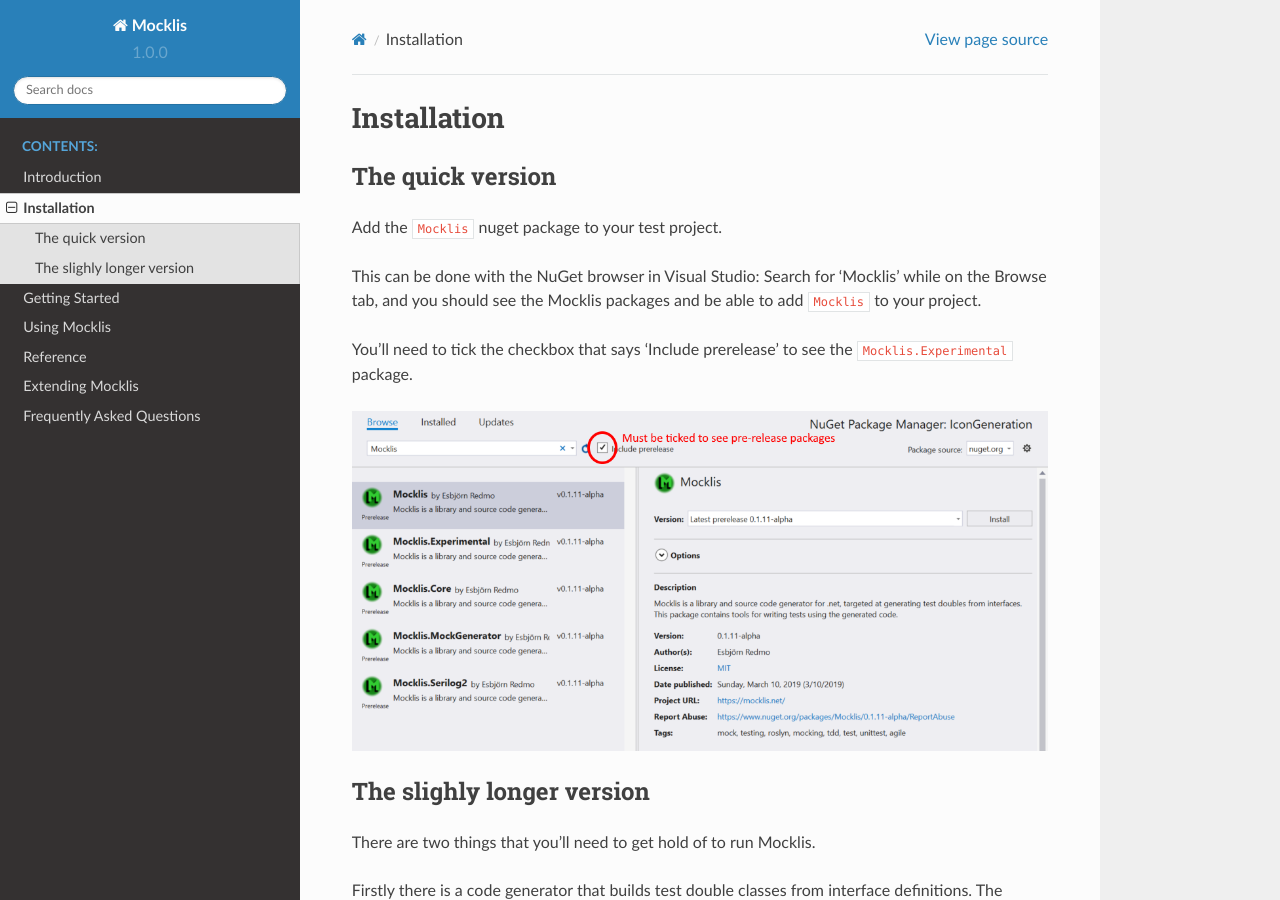
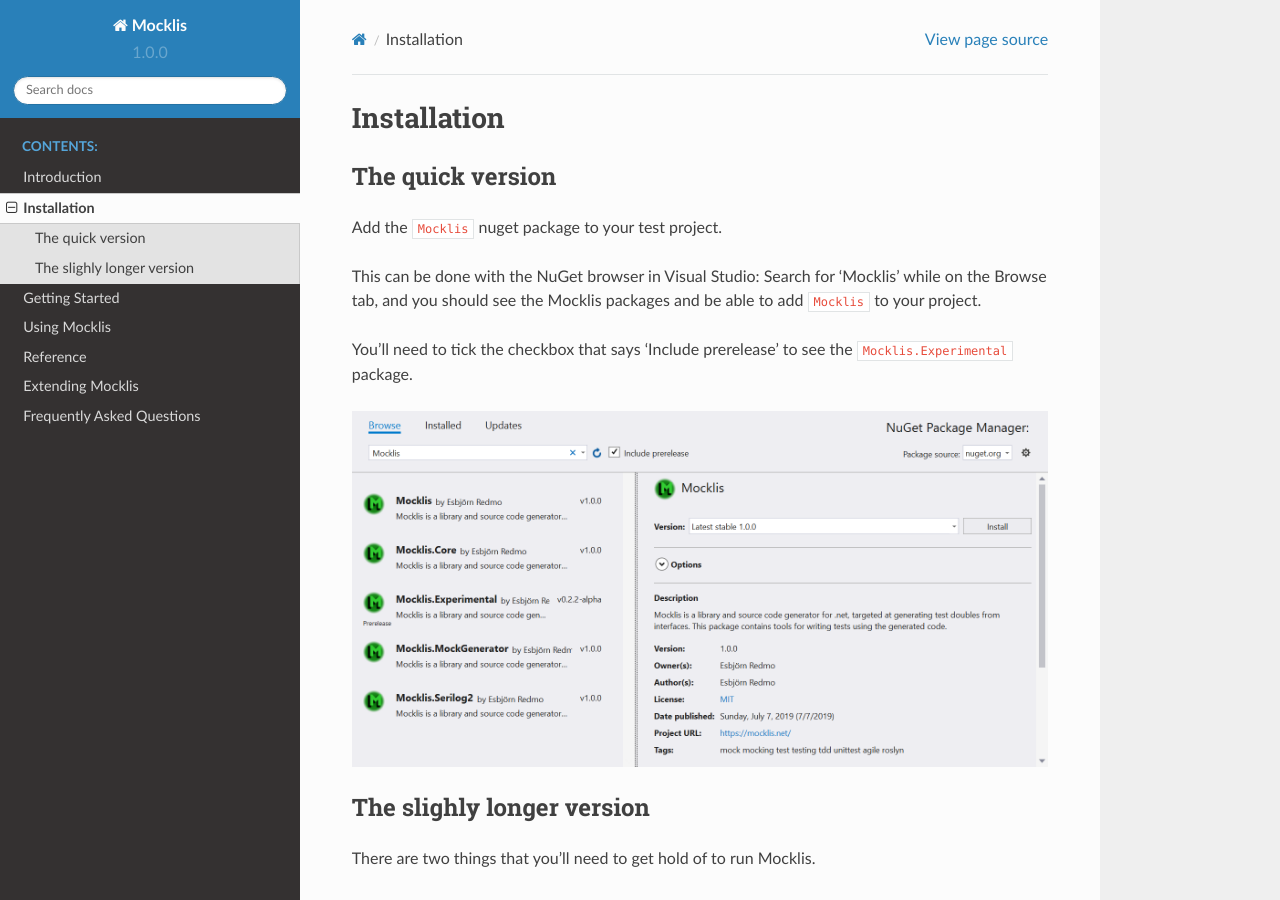
Before and after one commit to mocklis/mocklis.docs, a Sphinx documentation site: the page built from source/installation/index.rst, in a window 1280 px wide and 900 px high. Built offline with Sphinx 7.4.7 and the Read the Docs theme 2.0.0, drawn with Linux system fonts in a browser that asks for light colours.

Commit message:
Add new Nuget image with v1.0.0

```diff
--- a/source/installation/index.rst
+++ b/source/installation/index.rst
@@ -12,7 +12,7 @@
 
 You'll need to tick the checkbox that says 'Include prerelease' to see the ``Mocklis.Experimental`` package.
 
-.. image:: nuget.png
+.. image:: nuget-new.png
 
 
 The slighly longer version
```
Also changed, not shown: source/installation/nuget-new.png (added).
